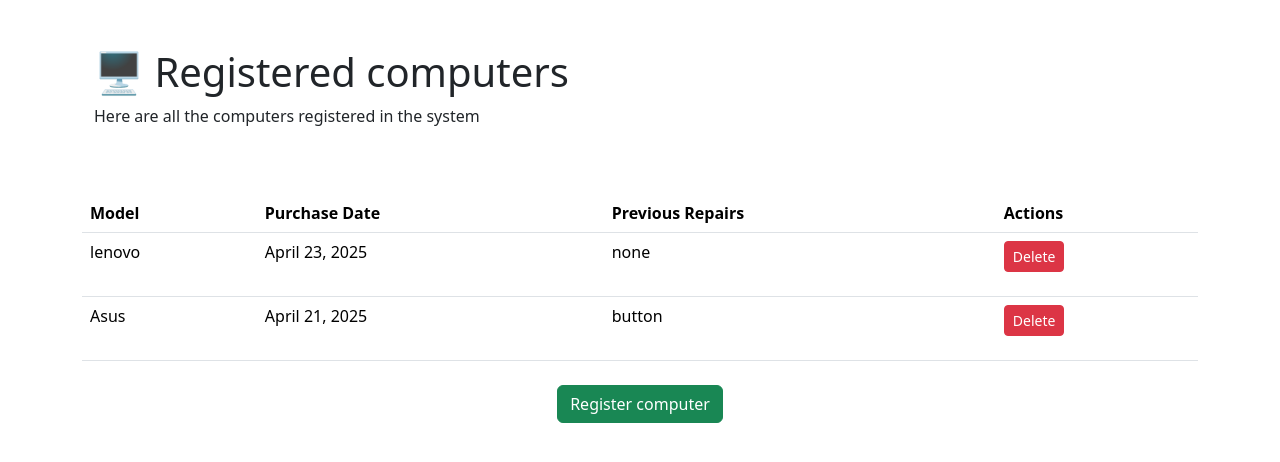
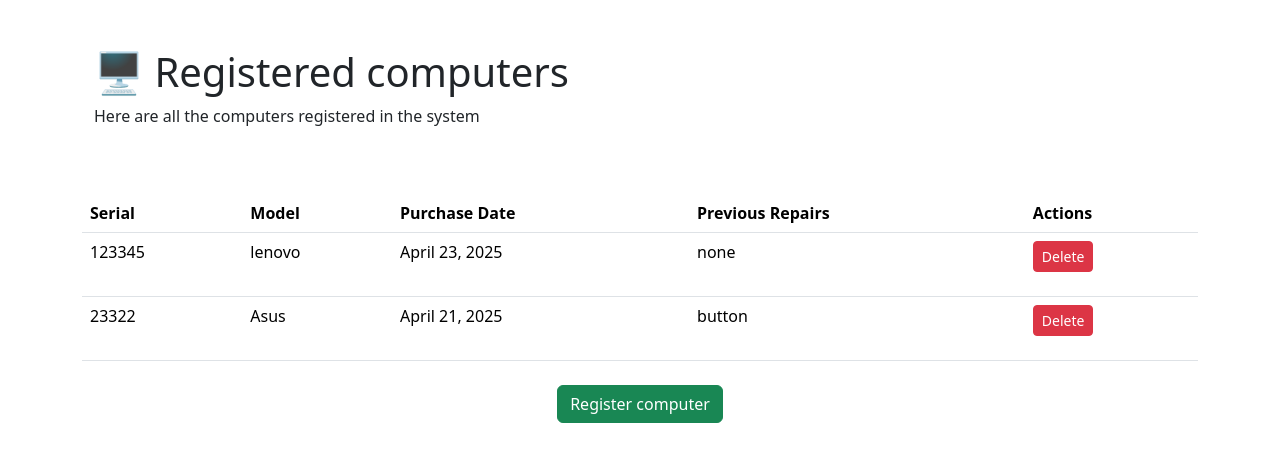
Before and after one commit to alexahurtado08/PI-1, a Django app: page /computadoras/ in a window 1280 px wide. Shown: the part 56-518 px from the top of the page. Run offline with Django 5.2, Linux system fonts and the light colour scheme; data comes from the database, SQL or seed files in the repository; both versions use the stored data as it was after the commit.

Commit message:
actualizacion computadores serial

```diff
--- a/administration/ComputerForm.py
+++ b/administration/ComputerForm.py
@@ -10,8 +10,9 @@ class ComputerForm(forms.ModelForm):
     )
 
     class Meta:
+        serial = Computer
         model = Computer
-        fields = ['model', 'purchase_date', 'previous_repairs']
+        fields = ['serial','model', 'purchase_date', 'previous_repairs']
         widgets = {
             'model': forms.TextInput(attrs={'class': 'form-control'}),
             'previous_repairs': forms.Textarea(attrs={'class': 'form-control'}),
--- a/administration/models.py
+++ b/administration/models.py
@@ -11,6 +11,7 @@ class Alert(models.Model):
     #active_boolean = models.BooleanField(default=True, help_text="Indica si la alarma está activa")
 
 class Computer(models.Model):
+    serial = models.CharField(max_length=100, unique=True)
     model = models.CharField(max_length=100)
     purchase_date = models.DateField()  # 👈 Este debe ser un DateField
     previous_repairs = models.TextField(blank=True, null=True)
--- a/administration/templates/computers.html
+++ b/administration/templates/computers.html
@@ -10,6 +10,7 @@
 <table class="table">
     <thead>
         <tr>
+            <th>Serial</th>
             <th>Model</th>
             <th>Purchase Date</th>
             <th>Previous Repairs</th>
@@ -19,6 +20,7 @@
     <tbody>
         {% for c in computadoras %}
         <tr>
+            <td>{{ c.serial }}</td>
             <td>{{ c.model }}</td>
             <td>{{ c.purchase_date }}</td>
             <td>{{ c.previous_repairs }}</td>
```
Also changed, not shown: administration/templates/registrar_computadora.html (+7 -0 lines), administration/migrations/0004_computer_serial.py (added), db.sqlite3.
